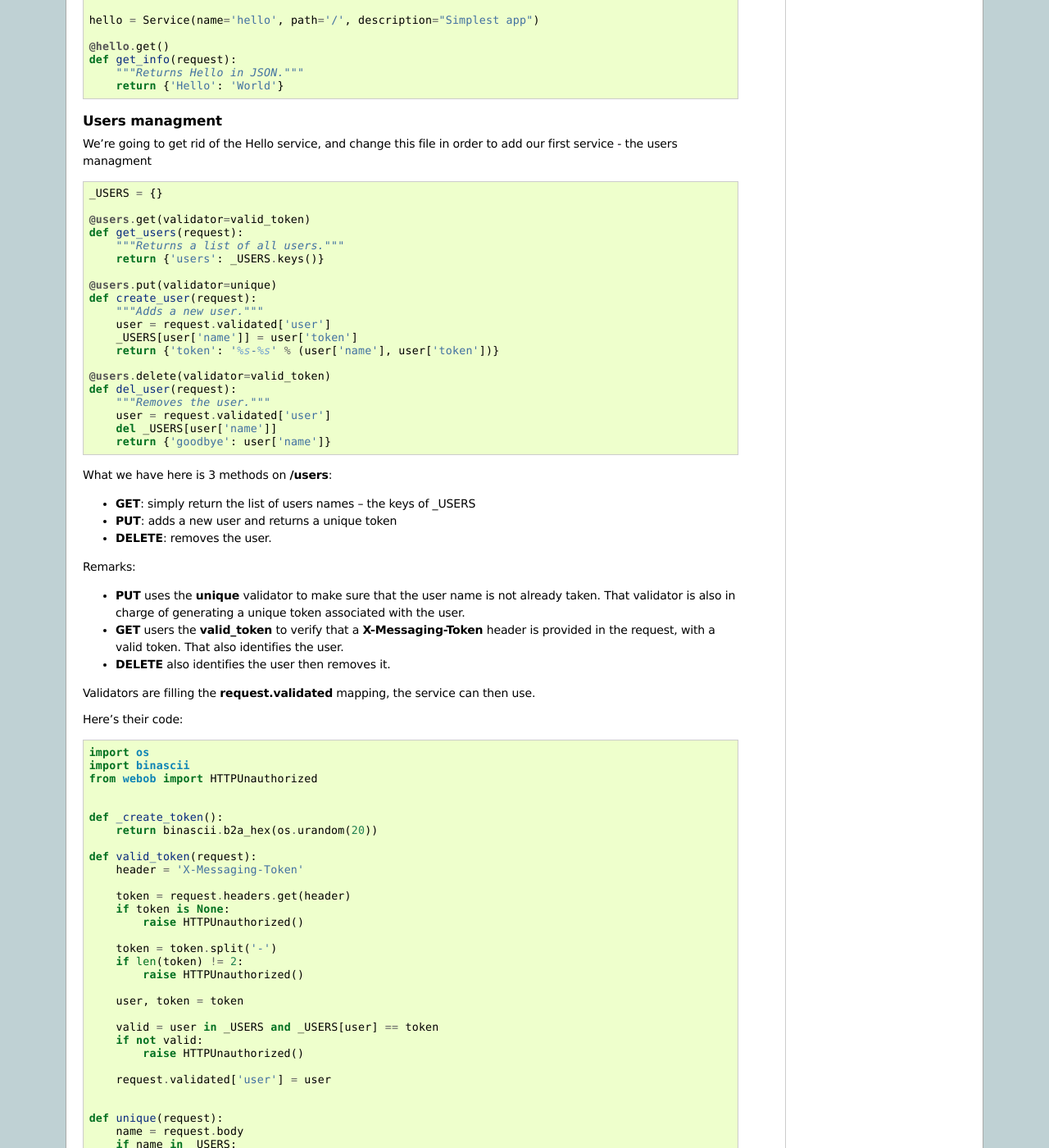
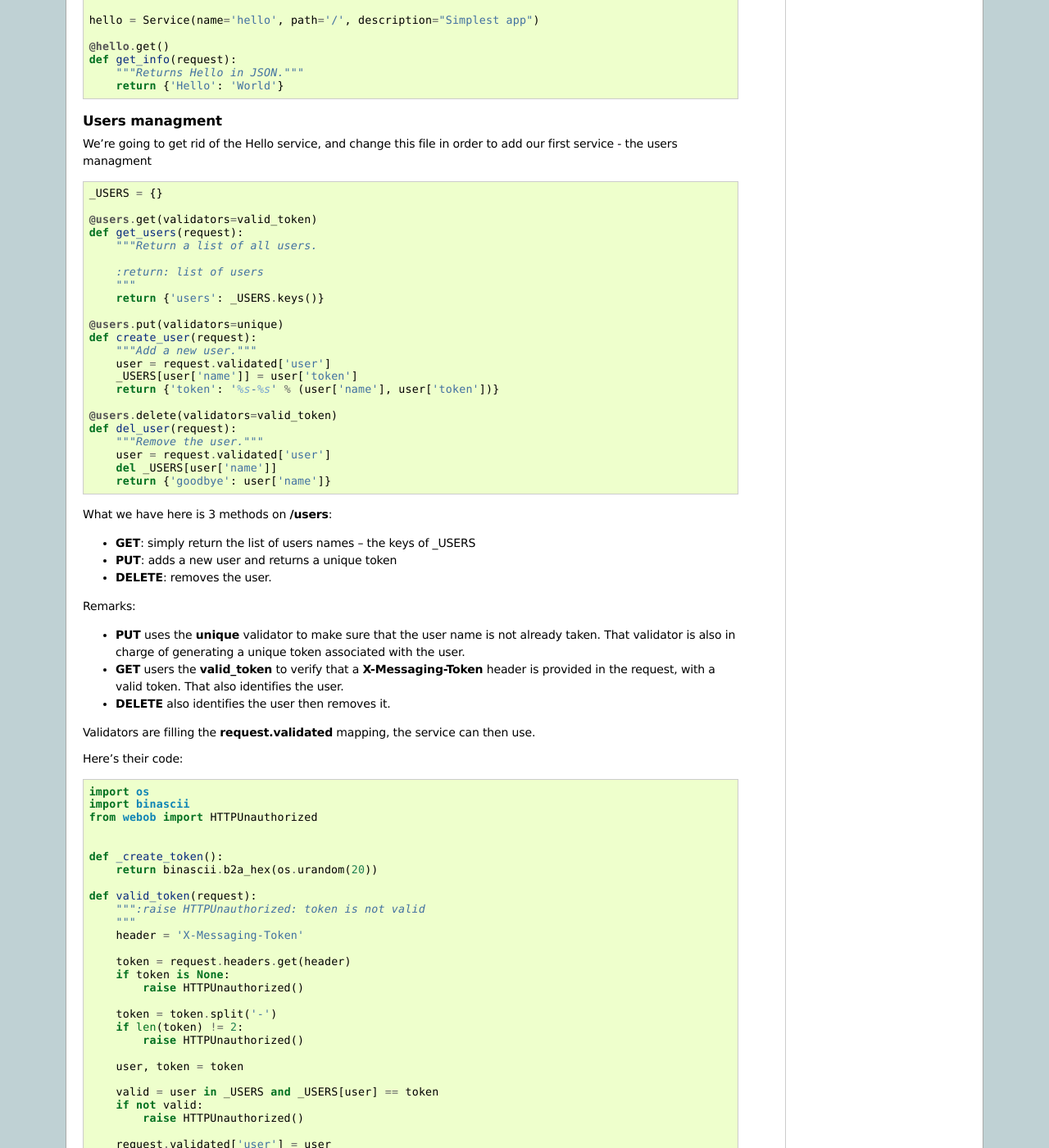
Before and after one commit to Cornices/cornice, a Sphinx documentation site: the page built from docs/source/tutorial.rst, in a window 1280 px wide and 1400 px high, scrolled down 1640 px. Shown: the whole window at 82% size. Built offline with Sphinx 7.4.7, drawn with Linux system fonts in a browser that asks for light colours; some of the changed text lies outside the part shown.

Commit message:
Fixed doc generation when using resources and added support for info fields in functions, methods and validators.

```diff
--- a/docs/source/resources.rst
+++ b/docs/source/resources.rst
@@ -21,6 +21,10 @@
 
         @view(renderer='json')
         def get(self):
+            """Retrieve a user.
+
+            :return: User
+            """
             return USERS.get(int(self.request.matchdict['id']))
 
 As you can see, you can define methods for the collection (it will use the
--- a/docs/source/sphinx.rst
+++ b/docs/source/sphinx.rst
@@ -45,6 +45,9 @@
   you provide when you create a **Service** class. If not given, Cornice
   will include **all** Services in the order it found them. **optional**
 
+You can use info fields (see
+`Info field lists <http://sphinx.pocoo.org/domains.html#info-field-lists>`_)
+in your functions, methods and validators.
 
 Full example
 ------------
--- a/docs/source/tutorial.rst
+++ b/docs/source/tutorial.rst
@@ -116,21 +116,24 @@
 
     _USERS = {}
 
-    @users.get(validator=valid_token)
+    @users.get(validators=valid_token)
     def get_users(request):
-        """Returns a list of all users."""
+        """Return a list of all users.
+
+        :return: list of users
+        """
         return {'users': _USERS.keys()}
 
-    @users.put(validator=unique)
+    @users.put(validators=unique)
     def create_user(request):
-        """Adds a new user."""
+        """Add a new user."""
         user = request.validated['user']
         _USERS[user['name']] = user['token']
         return {'token': '%s-%s' % (user['name'], user['token'])}
 
-    @users.delete(validator=valid_token)
+    @users.delete(validators=valid_token)
     def del_user(request):
-        """Removes the user."""
+        """Remove the user."""
         user = request.validated['user']
         del _USERS[user['name']]
         return {'goodbye': user['name']}
@@ -166,6 +169,8 @@
         return binascii.b2a_hex(os.urandom(20))
 
     def valid_token(request):
+        """:raise HTTPUnauthorized: token is not valid
+        """
         header = 'X-Messaging-Token'
 
         token = request.headers.get(header)
@@ -186,6 +191,8 @@
 
 
     def unique(request):
+        """:raise user_exists: This user exists!
+        """
         name = request.body
         if name in _USERS:
             request.errors.add('url', 'name', 'This user exists!')
@@ -231,13 +238,13 @@
 
     @messages.get()
     def get_messages(request):
-        """Returns the 5 latest messages"""
+        """Return the 5 latest messages."""
         return _MESSAGES[:5]
 
 
     @messages.post(validator=(valid_token, valid_message))
     def post_message(request):
-        """Adds a message"""
+        """Add a message."""
         _MESSAGES.insert(0, request.validated['message'])
         return {'status': 'added'}
 
```
Also changed, not shown: 1 other file.
